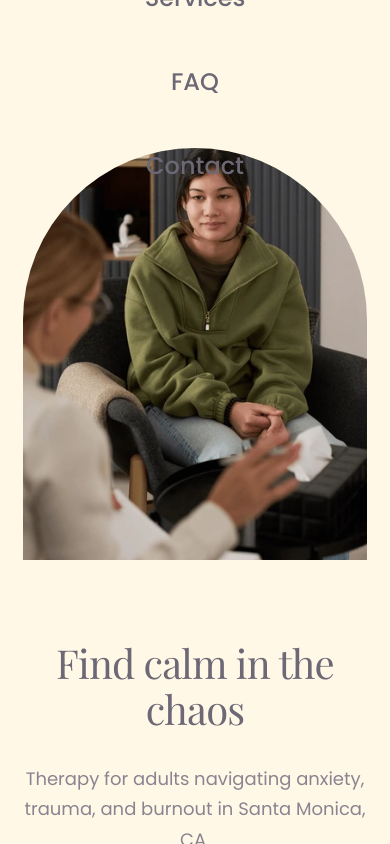
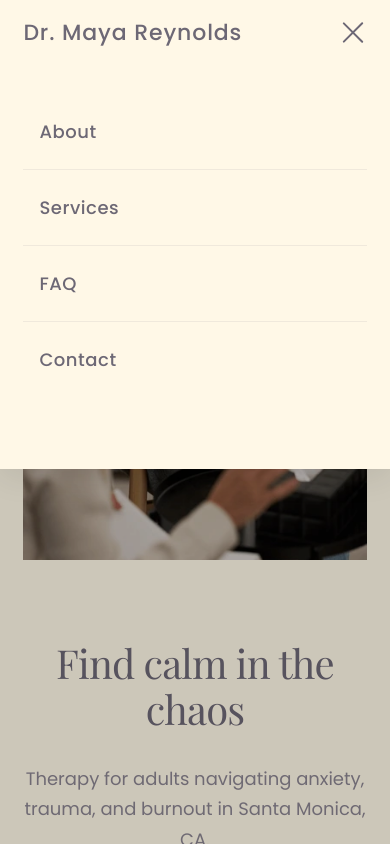
Before and after one commit to k10-ketan/growuphard, a Next.js app: page / in a window 390 px wide. Both pictures are taken after a click on the button "Open Menu". Shown: the top 844 px of the page. Built offline with nearby package versions, Linux system fonts and the light colour scheme.

Commit message:
navbar fix

```diff
--- a/app/components/Header/Header.module.css
+++ b/app/components/Header/Header.module.css
@@ -3,8 +3,8 @@
   top: 0;
   left: 0;
   right: 0;
-  z-index: var(--z-header);
-  padding: 1.5vw var(--site-gutter);
+  z-index: var(--z-overlay);
+  padding: 1.2rem var(--site-gutter);
   background-color: rgba(255, 248, 231, 0.95);
   backdrop-filter: blur(8px);
 }
@@ -54,74 +54,110 @@
   display: none;
   flex-direction: column;
   justify-content: center;
-  gap: 6px;
-  width: 30px;
-  height: 30px;
+  gap: 5px;
+  width: 28px;
+  height: 28px;
   background: none;
   border: none;
   cursor: pointer;
   padding: 0;
+  position: relative;
+  z-index: 10;
 }
 
 .burgerLine {
+  display: block;
   width: 100%;
-  height: 1px;
-  background-color: var(--text-primary);
+  height: 2px;
+  background-color: var(--color-accent);
+  border-radius: 2px;
   transition: transform 0.3s ease, opacity 0.3s ease;
+  transform-origin: center;
 }
 
 .burgerOpen .burgerLine:first-child {
-  transform: rotate(45deg) translate(4px, 4px);
+  transform: rotate(45deg) translate(2.5px, 2.5px);
 }
 
 .burgerOpen .burgerLine:last-child {
-  transform: rotate(-45deg) translate(4px, -4px);
+  transform: rotate(-45deg) translate(2.5px, -2.5px);
 }
 
-/* Mobile Menu */
+/* ========== Mobile Slide-Down Menu ========== */
 .mobileMenu {
   position: fixed;
   top: 0;
   left: 0;
   right: 0;
-  bottom: 0;
   background-color: var(--color-secondary);
-  display: flex;
-  align-items: center;
-  justify-content: center;
-  opacity: 0;
-  visibility: hidden;
-  transition: opacity 0.3s ease, visibility 0.3s ease;
-  z-index: calc(var(--z-header) - 1);
+  z-index: calc(var(--z-overlay) - 1);
+  transform: translateY(-100%);
+  transition: transform 0.35s cubic-bezier(0.4, 0, 0.2, 1);
+  box-shadow: 0 8px 30px rgba(0, 0, 0, 0.08);
+  padding-top: 70px;
+  padding-bottom: var(--space-xl);
 }
 
 .mobileMenuOpen {
-  opacity: 1;
-  visibility: visible;
+  transform: translateY(0);
 }
 
 .mobileNav {
-  text-align: center;
+  padding: var(--space-md) var(--mobile-gutter);
 }
 
 .mobileNavList {
   list-style: none;
   display: flex;
   flex-direction: column;
-  gap: var(--space-xl);
+  gap: 0;
+}
+
+.mobileNavList li {
+  border-bottom: 1px solid rgba(109, 104, 117, 0.1);
+}
+
+.mobileNavList li:last-child {
+  border-bottom: none;
 }
 
 .mobileNavList a {
-  font-size: var(--font-size-2xl);
+  display: block;
+  padding: var(--space-md) var(--space-sm);
+  font-size: var(--font-size-lg);
   color: var(--color-accent);
   text-decoration: none;
   font-weight: 500;
+  letter-spacing: 0.03em;
+  transition: color 0.2s ease, padding-left 0.2s ease;
+}
+
+.mobileNavList a:hover,
+.mobileNavList a:active {
+  color: var(--color-primary);
+  padding-left: var(--space-md);
+}
+
+/* Backdrop overlay when menu is open */
+.backdrop {
+  position: fixed;
+  inset: 0;
+  background: rgba(0, 0, 0, 0.2);
+  z-index: calc(var(--z-overlay) - 2);
+  opacity: 0;
+  visibility: hidden;
+  transition: opacity 0.3s ease, visibility 0.3s ease;
+}
+
+.backdropVisible {
+  opacity: 1;
+  visibility: visible;
 }
 
 /* Responsive */
 @media (max-width: 768px) {
   .header {
-    padding: 6vw var(--mobile-gutter);
+    padding: 1rem var(--mobile-gutter);
   }
 
   .nav {
--- a/app/components/Header/Header.tsx
+++ b/app/components/Header/Header.tsx
@@ -9,6 +9,7 @@ const Header = () => {
   const [menuOpen, setMenuOpen] = useState(false);
 
   return (
+    <>
       <header className={styles.header}>
         <div className={styles.headerInner}>
           {/* Logo */}
@@ -37,9 +38,12 @@ const Header = () => {
             <span className={styles.burgerLine}></span>
           </button>
         </div>
+      </header>
 
-      {/* Mobile Menu Overlay */}
-      <div className={`${styles.mobileMenu} ${menuOpen ? styles.mobileMenuOpen : ""}`}>
+      {/* Mobile Slide-Down Menu */}
+      <div
+        className={`${styles.mobileMenu} ${menuOpen ? styles.mobileMenuOpen : ""}`}
+      >
         <nav className={styles.mobileNav}>
           <ul className={styles.mobileNavList}>
             {navigation.mainLinks.map((link) => (
@@ -52,7 +56,13 @@ const Header = () => {
           </ul>
         </nav>
       </div>
-    </header>
+
+      {/* Backdrop */}
+      <div
+        className={`${styles.backdrop} ${menuOpen ? styles.backdropVisible : ""}`}
+        onClick={() => setMenuOpen(false)}
+      />
+    </>
   );
 };
 
```
Lines whose indentation alone changed are shown as unchanged.
